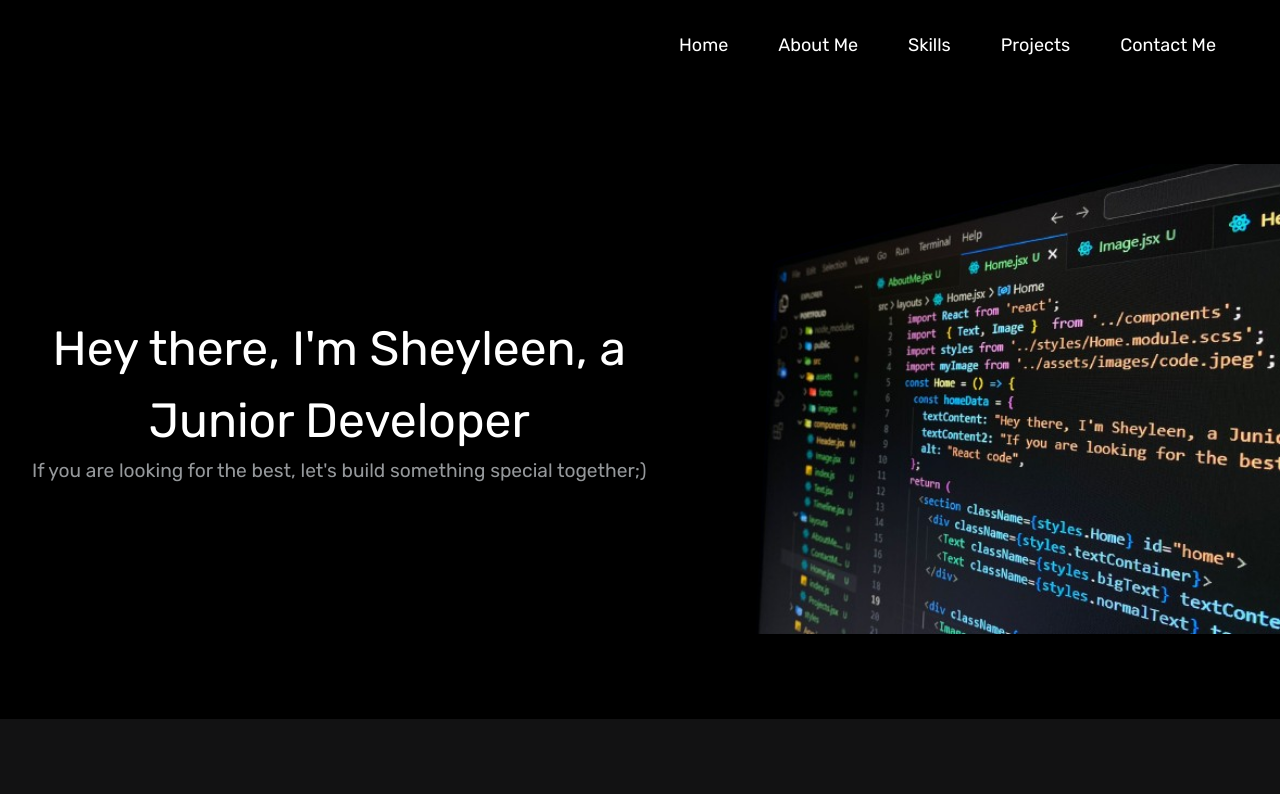
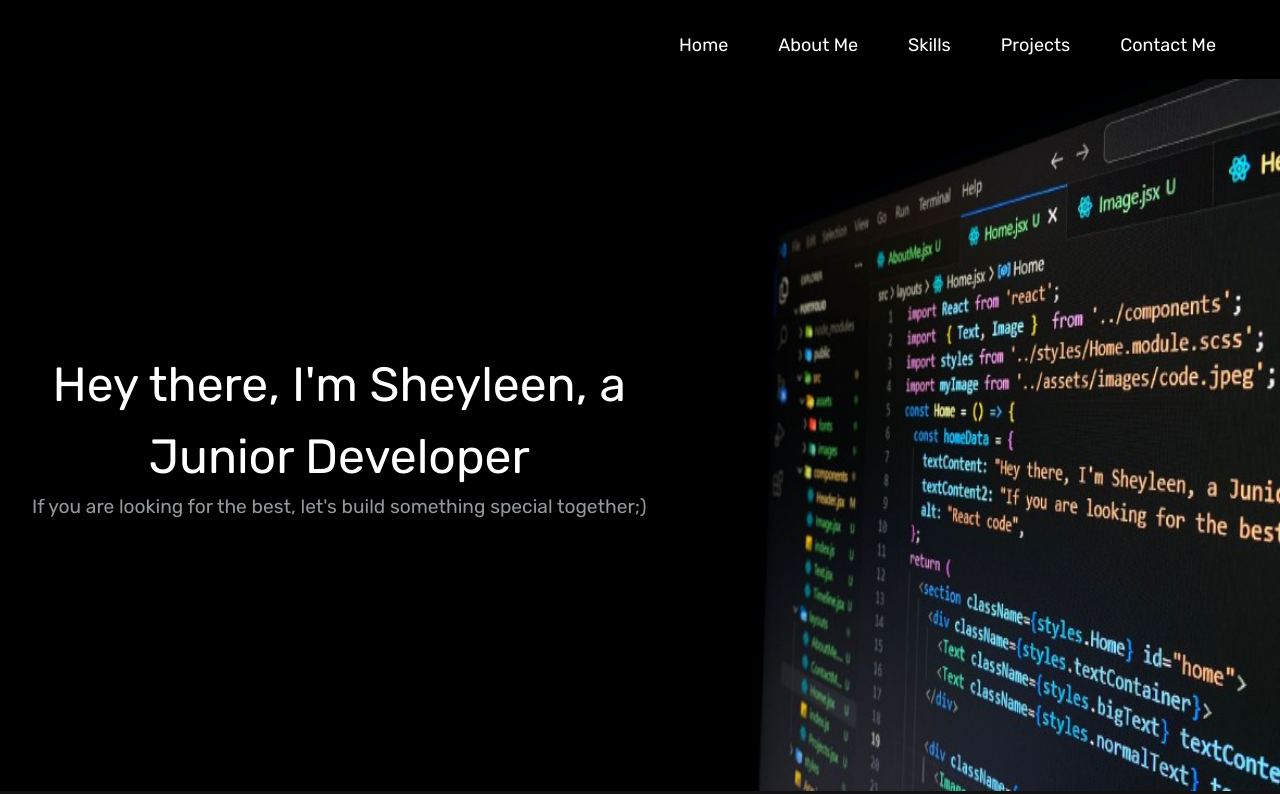
Before and after one commit to sheyleenhernandez/portfolio, a React (Create React App) app: page / in a window 1280 px wide. Shown: the top 794 px of the page. Built offline with nearby package versions, Linux system fonts and the light colour scheme.

Commit message:
fix home image

```diff
--- a/src/styles/Home.module.scss
+++ b/src/styles/Home.module.scss
@@ -1,6 +1,5 @@
 .Home {
     display: flex;
-    height: 80vh;
     align-items: center;
 }
 
@@ -27,5 +26,5 @@
 
 .img {
     width: 100%;
-    height: 100%;
+    height: 89vh;
 }
```
